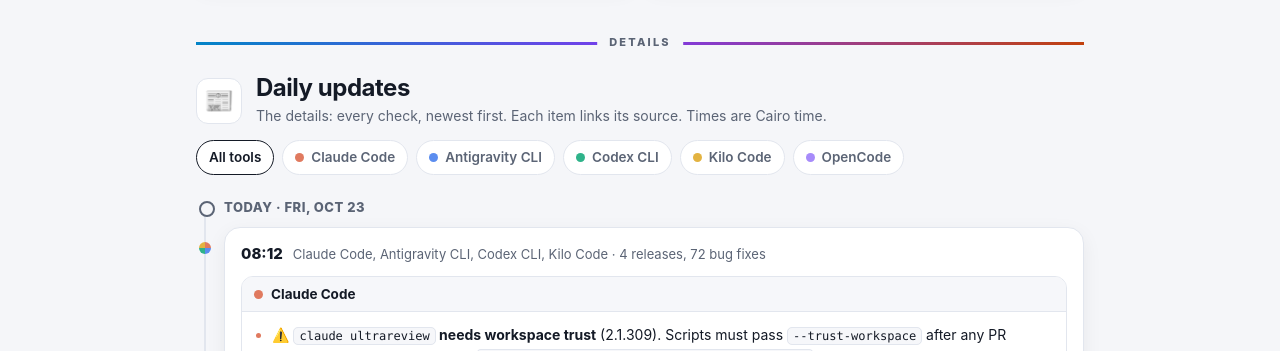
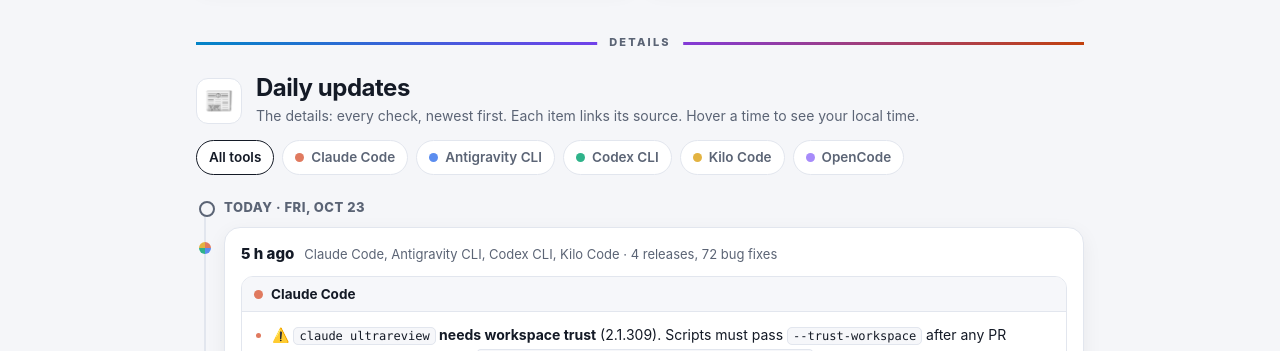
Before and after one commit to IbrahimSobh/coding-agents-digest, a Jekyll site: the page built from docs/index.html, in a window 1280 px wide and 1400 px high, scrolled down 1747 px. Shown: the part 133-484 px from the top of the window. Built offline with Jekyll 4.4.1, drawn with Linux system fonts in a browser that asks for light colours; part of the change alters nothing that is shown; some of the changed text lies outside the part shown.

Commit message:
Timeline: relative times ("17 h ago"), local time on hover
Run times and quiet-run lines now read "45 min ago", "17 h ago" (up to
48 h), then "3 days ago", matching "updated 5 h ago" in the brief, so
phones get a useful time too. Hover shows the exact time in the reader's
time zone. Display only: the page source, data files and the scheduled
task keep Cairo times.

Co-Authored-By: Claude Opus 5.5 <noreply@anthropic.com>

```diff
--- a/docs/_layouts/default.html
+++ b/docs/_layouts/default.html
@@ -46,8 +46,10 @@
       function v(t){return +p.filter(function(x){return x.type===t})[0].value}
       return v('hour')%24*60+v('minute');
     }
-    // "updated 3 h ago", exact time in the reader's own time zone on hover
-    function ago(min){return min<1?'just now':min<60?min+' min ago':min<1440?Math.round(min/60)+' h ago':Math.round(min/1440)+' days ago'}
+    // Relative times ("updated 3 h ago", "17 h ago"), exact time in the reader's own time zone on hover.
+    // The page source keeps Cairo times, shown as they are if this script does not run.
+    function ago(min){return min<1?'just now':min<60?min+' min ago':min<2880?Math.round(min/60)+' h ago':Math.round(min/1440)+' days ago'}
+    function local(t){return t.toLocaleString(undefined,{dateStyle:'medium',timeStyle:'short'})+' (your time)'}
     function clock(){
       if(nc){
         var m=cairoMinutes(), txt;
@@ -62,15 +64,21 @@
         var t=new Date(el.dataset.updated);
         if(isNaN(t)) return;
         el.textContent='updated '+ago(Math.round((Date.now()-t)/6e4));
-        el.title=t.toLocaleString(undefined,{dateStyle:'medium',timeStyle:'short'})+' (your time)';
+        el.title=local(t);
+      });
+      // Timeline: each run time becomes "N h ago"; a quiet range shows its two ends, or one if they match
+      document.querySelectorAll('[data-at]').forEach(function(el){
+        var t=new Date(el.dataset.at);
+        if(isNaN(t)) return;
+        el.textContent=ago(Math.round((Date.now()-t)/6e4));
+        el.title=local(t);
+      });
+      document.querySelectorAll('.quiet').forEach(function(q){
+        var s=q.querySelectorAll('[data-at]');
+        if(s.length===2&&s[0].textContent===s[1].textContent){s[1].style.display='none';if(s[0].nextSibling)s[0].nextSibling.textContent=''}
       });
     }
     clock(); setInterval(clock,6e4);
-    // Timeline times are Cairo time; the hover shows the same moment in the reader's time zone
-    document.querySelectorAll('[data-at]').forEach(function(el){
-      var t=new Date(el.dataset.at);
-      if(!isNaN(t)) el.title=t.toLocaleString(undefined,{dateStyle:'medium',timeStyle:'short'})+' (your time)';
-    });
     function d0(s){return new Date(s+'T00:00:00')}
     var today=new Date(); today.setHours(0,0,0,0);
     // Countdowns and "flagged N days ago"
--- a/docs/index.html
+++ b/docs/index.html
@@ -12,7 +12,7 @@ layout: default
 <section class="daily">
   <div class="dhead">
     <div class="dicon">📰</div>
-    <div><h2>Daily updates</h2><p>The details: every check, newest first. Each item links its source. Times are Cairo time.</p></div>
+    <div><h2>Daily updates</h2><p>The details: every check, newest first. Each item links its source. Hover a time to see your local time.</p></div>
   </div>
   <div class="filters" id="filters">
     <span class="chip on" data-f="all">All tools</span>
```
